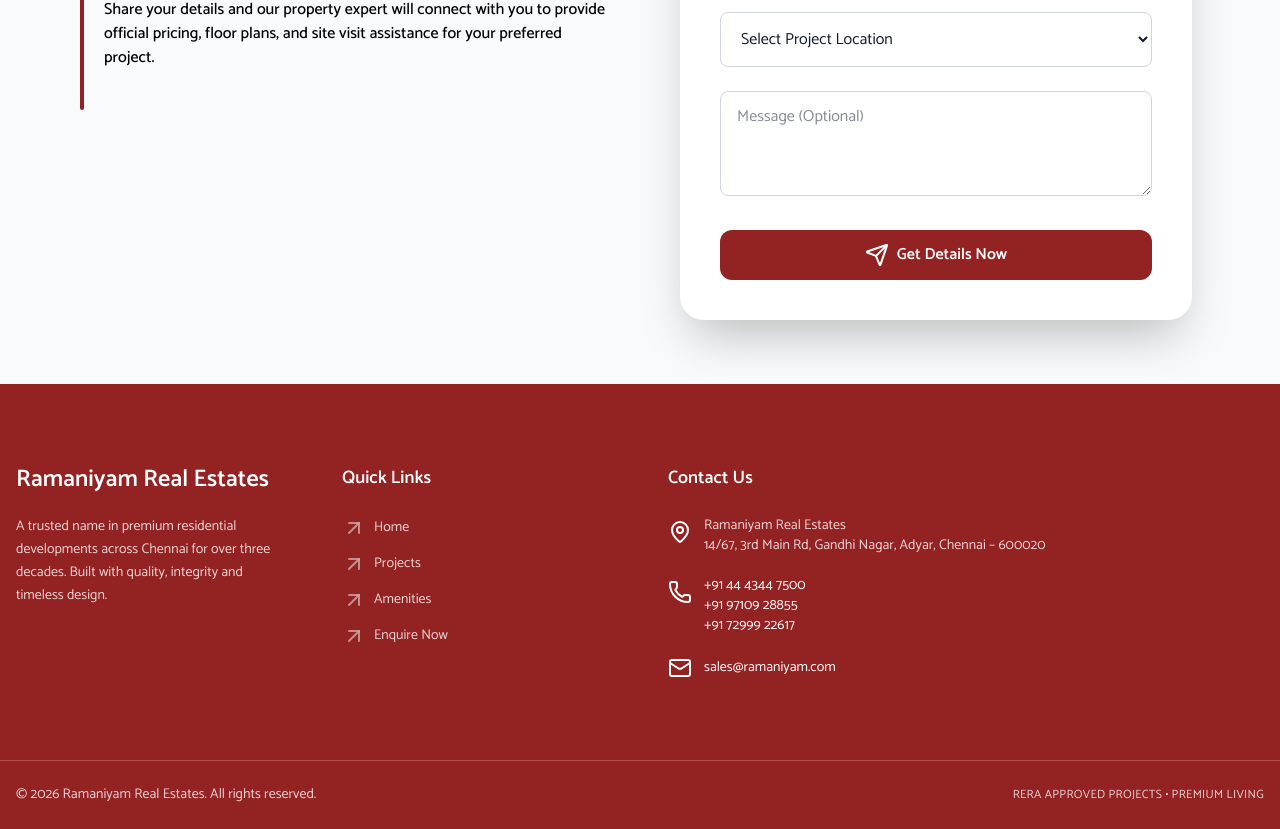
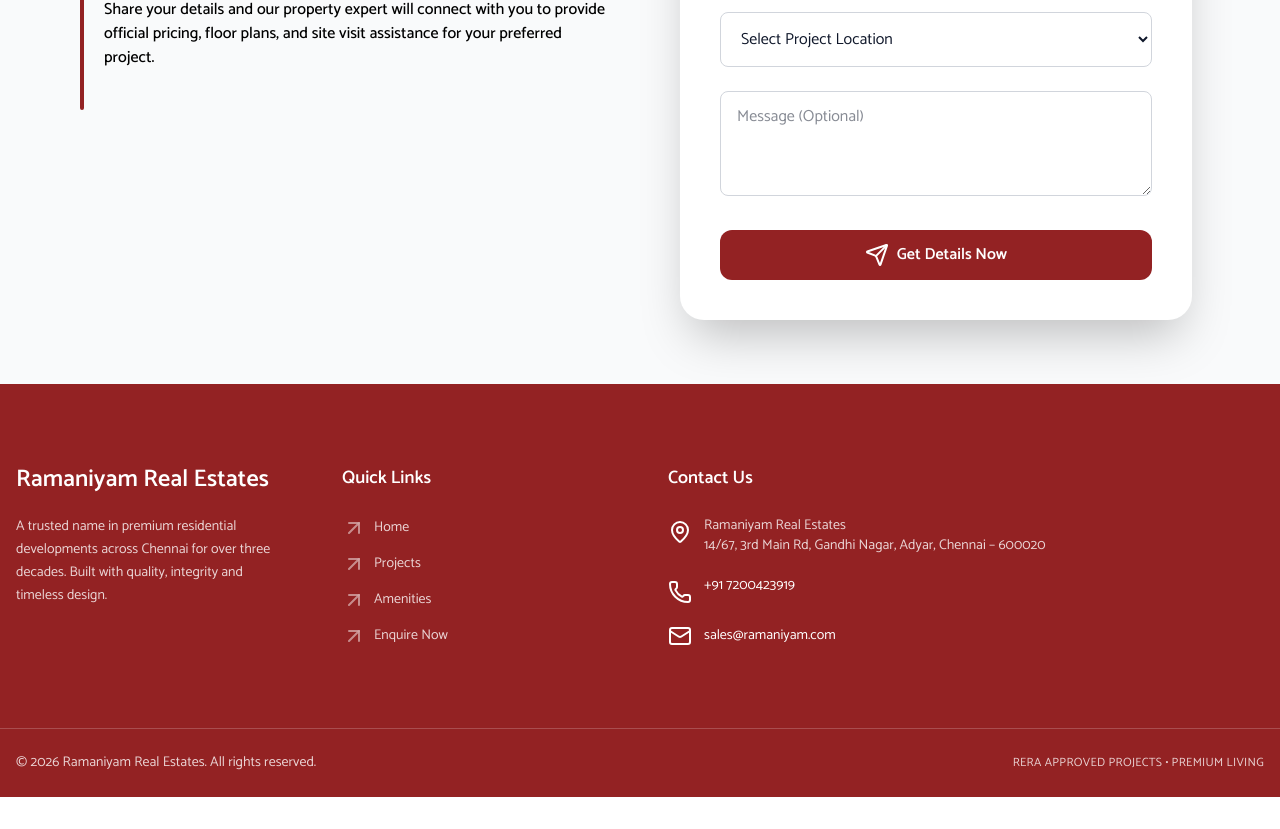
Before and after one commit to ayatiworkstechnologies/ramaniyam-landing, a Next.js app: page / in a window 1280 px wide. Shown: the part 5138-5967 px from the top of the page. After the commit the page ends 5935 px from the top, so only its background shows below. Built offline with nearby package versions, Linux system fonts and the light colour scheme.

Commit message:
25/2/2026 udpate phone number

```diff
--- a/components/Footer.jsx
+++ b/components/Footer.jsx
@@ -82,14 +82,8 @@
             <li className="flex items-start gap-3">
               <Phone className="mt-1 text-white" />
               <div className="flex flex-col">
-                <a href="tel:+914443447500" className="hover:underline">
-                  +91 44 4344 7500
-                </a>
-                <a href="tel:+919710928855" className="hover:underline">
-                  +91 97109 28855
-                </a>
-                <a href="tel:+917299922617" className="hover:underline">
-                  +91 72999 22617
+                <a href="tel:+917200423919" className="hover:underline">
+                  +91 7200423919
                 </a>
               </div>
             </li>
```
